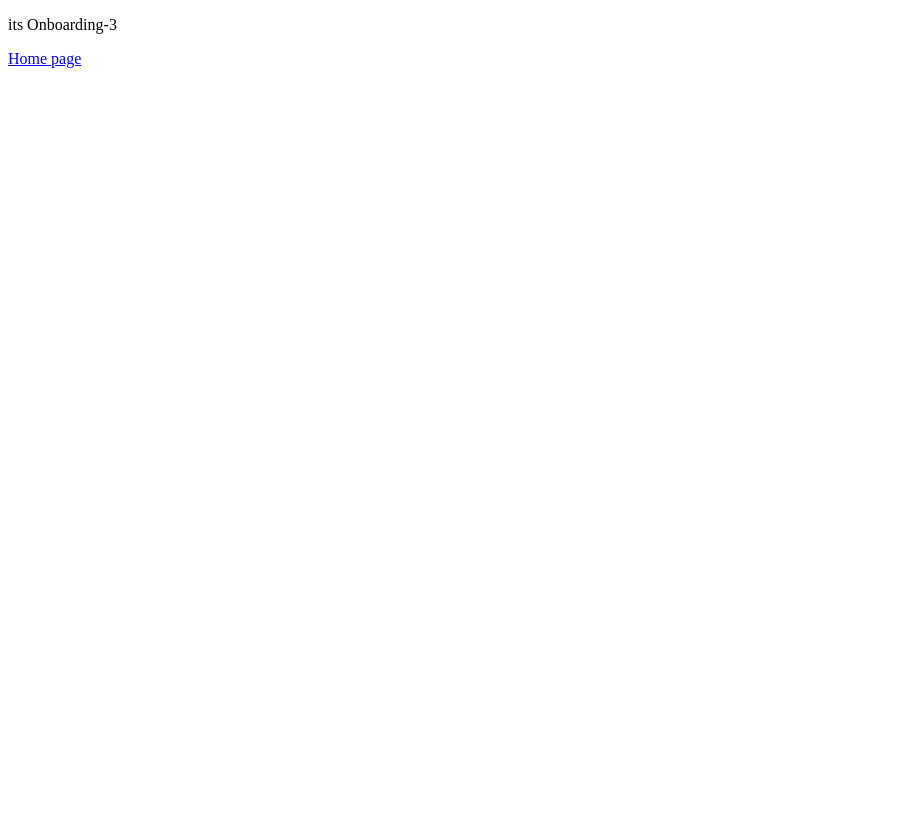
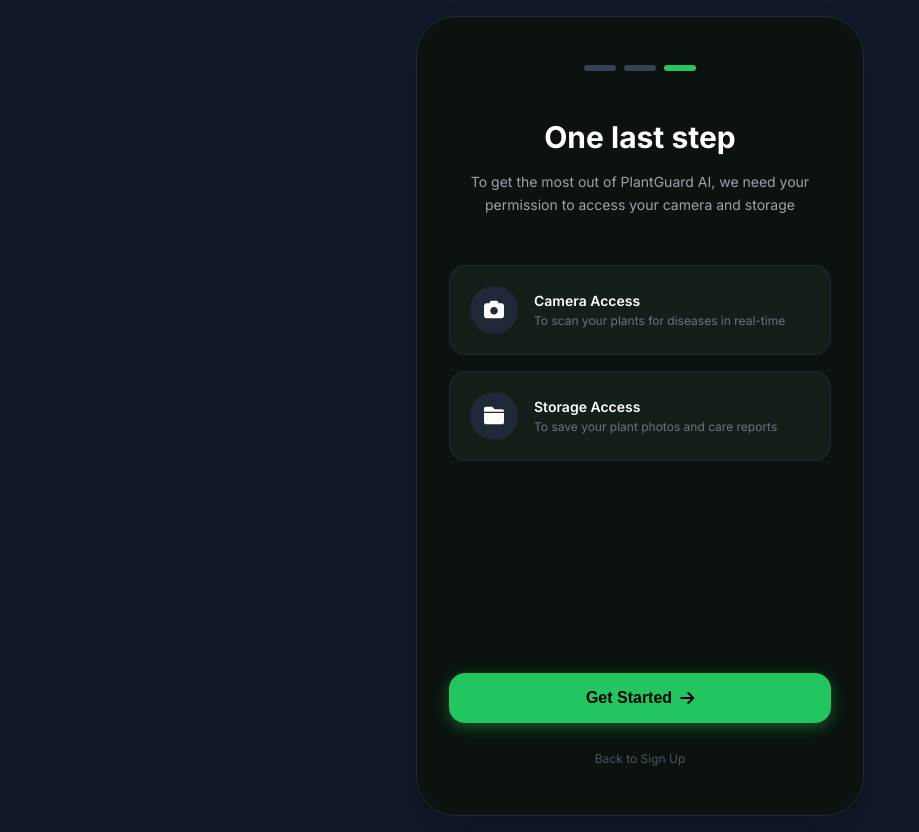
Before and after one commit to PlantGuardweb/Plant-Guard, a plain HTML site: page Pages/Onboarding-2.html in a window 1280 px wide. Shown: the whole page, without its empty margins (0-919 px from the left). Before the commit the page ends 800 px from the top, so only its background shows below. Drawn offline with Linux system fonts and the light colour scheme.

Commit message:
fixed issues

```diff
--- /dev/null
+++ b/CSS/onboarding-2.css
@@ -0,0 +1,182 @@
+
+        /* Base Resets */
+        * {
+            box-sizing: border-box;
+            margin: 0;
+            padding: 0;
+        }
+
+        body {
+            font-family: 'Inter', sans-serif;
+            background-color: #111827; /* gray-900 */
+            display: flex;
+            align-items: center;
+            justify-content: center;
+            min-height: 100vh;
+            padding: 1rem;
+            color: white;
+        }
+
+        /* Mobile Container */
+        .app-container {
+            background-color: #0b120f;
+            width: 100%;
+            max-width: 28rem; /* max-w-md */
+            height: 800px;
+            max-height: 100vh;
+            border-radius: 40px;
+            box-shadow: 0 25px 50px -12px rgba(0, 0, 0, 0.25); /* shadow-2xl */
+            position: relative;
+            display: flex;
+            flex-direction: column;
+            padding: 2rem;
+            border: 1px solid #1f2937; /* border-gray-800 */
+            overflow: hidden;
+        }
+
+        /* Status Bar / Progress Indicators */
+        .status-bar {
+            display: flex;
+            justify-content: center;
+            gap: 0.5rem;
+            margin-top: 1rem;
+            margin-bottom: 3rem;
+        }
+
+        .bar-segment {
+            height: 0.375rem; /* 1.5 */
+            width: 2rem; /* 8 */
+            border-radius: 9999px;
+            background-color: #374151; /* gray-700 */
+        }
+
+        .bar-segment.active {
+            background-color: #22c55e; /* green-500 */
+        }
+
+        /* Header Section */
+        .header {
+            text-align: center;
+            margin-bottom: 3rem;
+        }
+
+        .header h1 {
+            font-size: 1.875rem; /* 3xl */
+            font-weight: 700;
+            margin-bottom: 1rem;
+            color: white;
+        }
+
+        .header p {
+            color: #9ca3af; /* gray-400 */
+            font-size: 0.875rem; /* sm */
+            line-height: 1.625;
+            padding: 0 1rem;
+        }
+
+        /* Permissions List */
+        .permissions-list {
+            flex: 1;
+            display: flex;
+            flex-direction: column;
+            gap: 1rem;
+        }
+
+        .permission-card {
+            background-color: #151f1a;
+            padding: 1.25rem;
+            border-radius: 1rem;
+            display: flex;
+            align-items: center;
+            gap: 1rem;
+            border: 1px solid #1f2937; /* border-gray-800 */
+            cursor: pointer;
+            transition: border-color 0.2s;
+        }
+
+        .permission-card:hover {
+            border-color: #14532d; /* green-900 */
+        }
+
+        .icon-circle {
+            width: 3rem;
+            height: 3rem;
+            border-radius: 9999px;
+            background-color: #1f2937; /* gray-800 */
+            display: flex;
+            align-items: center;
+            justify-content: center;
+            flex-shrink: 0;
+            color: white;
+            font-size: 1.25rem;
+            transition: background-color 0.2s;
+        }
+
+        .permission-card:hover .icon-circle {
+            background-color: #374151; /* gray-700 */
+        }
+
+        .card-text h3 {
+            color: white;
+            font-weight: 600;
+            font-size: 0.875rem;
+            margin-bottom: 0.25rem;
+        }
+
+        .card-text p {
+            color: #6b7280; /* gray-500 */
+            font-size: 0.75rem; /* xs */
+        }
+
+        /* Footer / Button Area */
+        .footer {
+            margin-top: auto;
+            margin-bottom: 1rem;
+        }
+
+        .btn-primary {
+            width: 100%;
+            background-color: #22c55e; /* green-500 */
+            color: black;
+            font-weight: 700;
+            padding: 1rem 1.5rem;
+            border-radius: 1rem;
+            border: none;
+            cursor: pointer;
+            display: flex;
+            align-items: center;
+            justify-content: center;
+            gap: 0.5rem;
+            font-size: 1rem;
+            transition: all 0.2s;
+            box-shadow: 0 4px 15px rgba(34, 197, 94, 0.4);
+        }
+
+        .btn-primary:hover {
+            background-color: #16a34a; /* green-600 */
+        }
+
+        .btn-primary:active {
+            transform: scale(0.98);
+        }
+
+        .btn-primary.loading {
+            opacity: 0.8;
+            cursor: not-allowed;
+        }
+
+        .back-link {
+            text-align: center;
+            margin-top: 1.5rem;
+        }
+
+        .back-link a {
+            color: #4b5563; /* gray-600 */
+            font-size: 0.75rem;
+            text-decoration: none;
+            transition: color 0.2s;
+        }
+
+        .back-link a:hover {
+            color: #9ca3af; /* gray-400 */
+        }
--- a/Pages/Onboarding-2.html
+++ b/Pages/Onboarding-2.html
@@ -3,10 +3,70 @@
 <head>
     <meta charset="UTF-8">
     <meta name="viewport" content="width=device-width, initial-scale=1.0">
-    <title>Document</title>
+    <title>PlantGuard AI - One Last Step</title>
+    <!-- Standard CSS Styles -->
+    <link rel="stylesheet" href="../CSS/onboarding-2.css">
+    <link href="https://fonts.googleapis.com/css2?family=Inter:wght@300;400;600;700&display=swap" rel="stylesheet">
+    <link href="https://cdnjs.cloudflare.com/ajax/libs/font-awesome/6.0.0/css/all.min.css" rel="stylesheet">
 </head>
 <body>
-    <P>its Onboarding-3</P>
-    <a href="./Home.html">Home page</a>
+
+    <!-- Mobile Container -->
+    <div class="app-container">
+
+        <!-- Status Bar -->
+        <div class="status-bar">
+            <div class="bar-segment"></div>
+            <div class="bar-segment"></div>
+            <div class="bar-segment active"></div>
+        </div>
+
+        <!-- Header Section -->
+        <div class="header">
+            <h1>One last step</h1>
+            <p>
+                To get the most out of PlantGuard AI, we need your permission to access your camera and storage
+            </p>
+        </div>
+
+        <!-- Permissions List -->
+        <div class="permissions-list">
+
+            <!-- Camera Access Card -->
+            <div class="permission-card">
+                <div class="icon-circle">
+                    <i class="fas fa-camera"></i>
+                </div>
+                <div class="card-text">
+                    <h3>Camera Access</h3>
+                    <p>To scan your plants for diseases in real-time</p>
+                </div>
+            </div>
+
+            <!-- Storage Access Card -->
+            <div class="permission-card">
+                <div class="icon-circle">
+                    <i class="fas fa-folder"></i>
+                </div>
+                <div class="card-text">
+                    <h3>Storage Access</h3>
+                    <p>To save your plant photos and care reports</p>
+                </div>
+            </div>
+
+        </div>
+
+        <!-- Footer / Button -->
+        <div class="footer">
+            <button onclick="requestPermissions()" class="btn-primary">
+                Get Started <i class="fas fa-arrow-right"></i>
+            </button>
+
+            <div class="back-link">
+                <a href="#">Back to Sign Up</a>
+            </div>
+        </div>
+
+    </div>
 </body>
 </html>
```
Also changed, not shown: Pages/Onboarding-1.html (+1 -2 lines).
